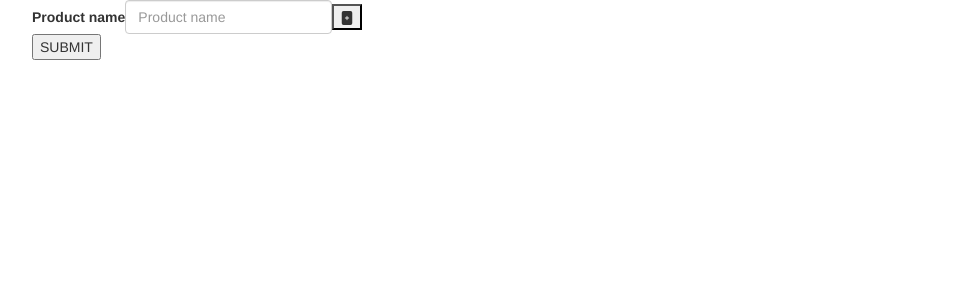
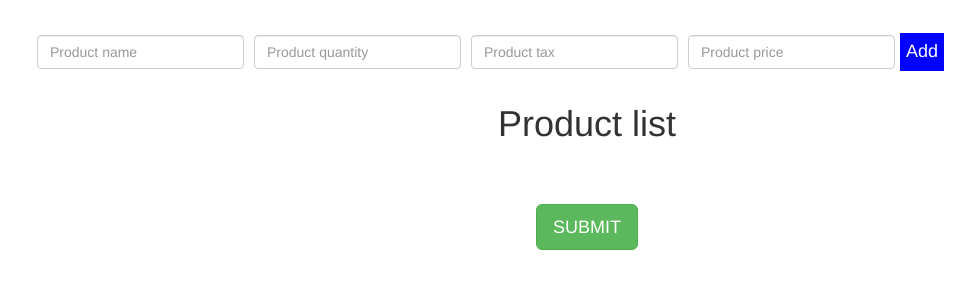
Before and after one commit to snitin08/prod_dist, a Django app: page /test_page/ in a window 1280 px wide. Shown: the top 300 px of the page, without its empty margins (53-1028 px from the left). Run offline with Django 3.2, Linux system fonts and the light colour scheme; some libraries are stand-ins or nearby versions.

Commit message:
Added styles for create receipt

```diff
--- /dev/null
+++ b/prod_dist/static/css/receipt/create_receipt.css
@@ -0,0 +1,28 @@
+#add-product {
+
+        background-color: blue; /* Blue background */
+        border: none; /* Remove borders */
+        color: white; /* White text */
+        font-size: large;
+        padding: 6px 6px;
+        cursor: pointer; /* Mouse pointer on hover */
+
+
+}
+
+#add-product:hover {
+    background-color: RoyalBlue;
+  }
+
+.fas.fa-trash-alt{
+    border: none; /* Remove borders */
+    color: white; /* White text */
+    font-size: large;
+
+    cursor: pointer; /* Mouse pointer on hover */
+    background-color: red;
+}
+
+.fas.fa-trash-alt:hover{
+    background-color:crimson;
+}
--- a/prod_dist/templates/receipt/create_receipt.html
+++ b/prod_dist/templates/receipt/create_receipt.html
@@ -7,28 +7,35 @@
 
 {% block body_block %}
 
-    <div class="container">
+    <link rel="stylesheet" href="{% static 'css/receipt/create_receipt.css' %}" type="text/css">
+    <div class="container mt-5" style="text-align: center;">
 
+        <form onsubmit="event.preventDefault();">
+            <div class="form-inline" style="text-align: center;">
 
-            <div class="form-inline">
-                <label for="product-name">Product name</label>
-                <input type="text" id="product-name" name="product-name" class="form-control" placeholder="Product name">
-                <button id="add-product">
-                    <svg width="1em" height="1em" viewBox="0 0 16 16" class="bi bi-file-plus-fill" fill="currentColor" xmlns="http://www.w3.org/2000/svg">
-                        <path fill-rule="evenodd" d="M12 0H4a2 2 0 0 0-2 2v12a2 2 0 0 0 2 2h8a2 2 0 0 0 2-2V2a2 2 0 0 0-2-2zM8.5 6a.5.5 0 0 0-1 0v1.5H6a.5.5 0 0 0 0 1h1.5V10a.5.5 0 0 0 1 0V8.5H10a.5.5 0 0 0 0-1H8.5V6z"/>
-                    </svg>
+                <input type="text" id="product-name" name="product-name" class="form-control m-2" placeholder="Product name">
+                <input type="text" id="product-quantity" name="product-quantity" class="form-control m-2" placeholder="Product quantity">
+                <input type="text" id="product-tax" name="product-tax" class="form-control m-2" placeholder="Product tax">
+                <input type="text" id="product-price" name="product-price" class="form-control m-2" placeholder="Product price">
+                <button id="add-product" type="submit">
+                    <i class="fa fa-plus" aria-hidden="true"></i>
+                    Add
                 </button>
             </div>
+        </form>
 
-
+        <h1 style="text-align: center;" class="my-5">Product list</h1>
         <div id="product-list">
 
 
         </div>
 
+
         <form id="form-create-receipt" method="POST" action="{% url 'mainApp:test_page' %}" onsubmit="event.preventDefault();">
             {% csrf_token %}
-            <input id="create-receipt" type="submit" value="SUBMIT" onclick="event.preventDefault();">
+            <div class="form-group" style="text-align: center;">
+                <input id="create-receipt" type="submit" value="SUBMIT" onclick="event.preventDefault();" class="btn btn-lg btn-success m-5" style="text-align: center;">
+            </div>
         </form>
 
     </div>
@@ -40,13 +47,26 @@
             console.log(checkCount)
             $("#add-product").click(function (e) {
                 var product_name = $('#product-name').val();
-                var product_quantity=1;
+                var product_quantity=$("#product-quantity").val();
+                var product_tax=$("#product-tax").val();
+                var product_price=$("#product-price").val();
+                console.log(product_name,product_quantity,product_tax);
                 checkCount++;
-                $("#product-list").append('<div class="form-inline">\
-                    <input type="text" id="list-product-name-' + checkCount + '" name="list-product-name" placeholder="Product Name" value="'+product_name+'"/>\
-                    <input name="list-product-quantity" id="list-product-quantity-"'+ checkCount+ '" class="form-control" type="text" value="'+product_quantity+'">\
-                     <a href="#" id="list-product-remove">Remove</a></div>');
+                $("#product-list").append(
+                    '<div class="form-inline">\
+                        <input type="text" id="list-product-name-' + checkCount + '" name="list-product-name" class="form-control m-2" placeholder="Product Name" value="'+product_name+'"/>\
+                        <input name="list-product-quantity" id="list-product-quantity-"'+ checkCount+ '" class="form-control m-2" type="text" value="'+product_quantity+'"  placeholder="Product quantity">\
+                        <input name="list-product-tax" id="list-product-tax-"'+ checkCount+ '" class="form-control m-2" type="text" value="'+product_tax+'"  placeholder="Product Tax">\
+                        <input name="list-product-price" id="list-product-price-"'+ checkCount+ '" class="form-control m-2" type="text" value="'+product_price+'"  placeholder="Product Price">\
+                        <a href="#" id="list-product-remove" class="form-control m-2 bg-danger text-white">\
+                            <i class="fas fa-trash-alt">X</i>\
+                        </a>\
+                    </div>'
+                );
                 $("#product-name").val("");
+                $("#product-quantity").val("");
+                $("#product-tax").val("");
+                $("#product-price").val("");
             });
 
             $("#product-list").on("click", "#list-product-remove", function (e) {
@@ -59,8 +79,12 @@
                 var resultArray = [];
                 $('#product-list').find('div.form-inline').each(function() {
                     var rowData = {};
-                    rowData['product'] = $(this).find('input[type=text]').val();
-                    rowData['product-ID'] = $(this).find('input[type=text]').attr('id');
+
+                    rowData['product'] = $(this).find('[name="list-product-name"]').val();
+                    rowData['product_quantity'] = $(this).find('[name="list-product-quantity"]').val();
+                    rowData['product_tax'] = $(this).find('[name="list-product-tax"]').val();
+                    rowData['product_price'] = $(this).find('[name="list-product-price"]').val();
+                    rowData['product_ID'] = $(this).find('input[type=text]').attr('id');
                     resultArray.push(rowData);
                 });
                 console.log(resultArray);
@@ -73,7 +97,7 @@
                     function(data) {
                         if(data.status == 1){ // meaning that everyhting went ok
                            // do something
-                           window.location='{% url "mainApp:index" %}';
+                           //window.location='{% url "mainApp:index" %}';
                         }
                         else{
                            alert(data.message)
```
